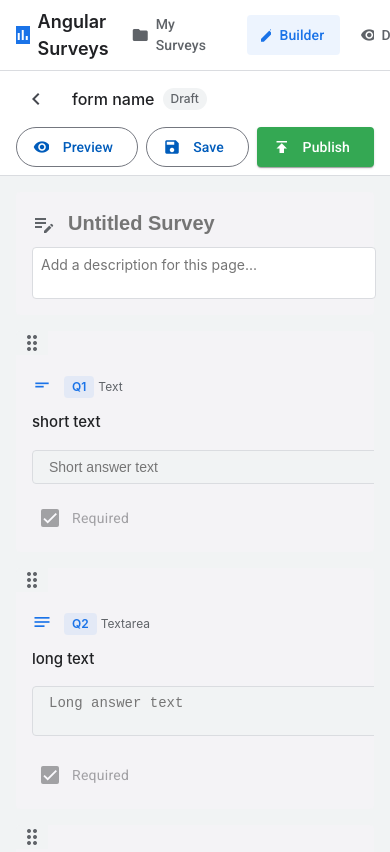
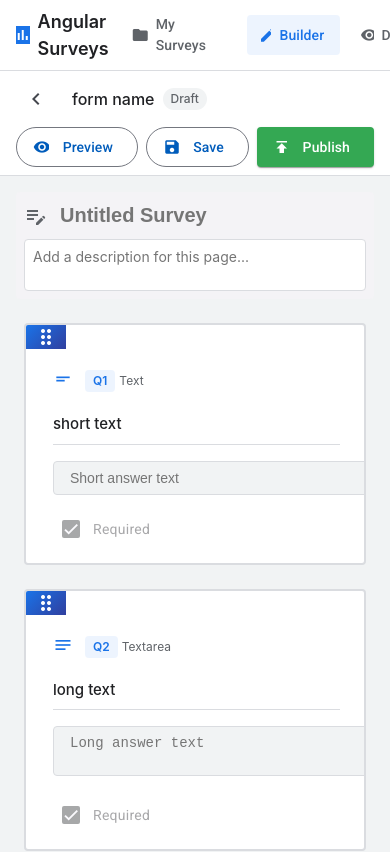
Before and after one commit to henryohanga/angular-surveys, an Angular app: page /builder in a window 390 px wide. Shown: the top 852 px of the page. Built offline with nearby package versions, Linux system fonts and the light colour scheme.

Commit message:
style(builder): improve dialog and card styling for better UX
Update dialog dimensions and styling to be more responsive and consistent
Enhance question card appearance with better hover effects and visual feedback
Adjust spacing and typography for improved readability

```diff
--- a/src/app/builder/builder.component.scss
+++ b/src/app/builder/builder.component.scss
@@ -244,7 +244,7 @@
 }
 
 .survey-meta {
-  padding: var(--spacing-md);
+  padding: var(--spacing-sm);
   border-radius: var(--radius-sm);
 }
 
@@ -275,7 +275,8 @@
 }
 
 .desc-input {
-  width: 100%;
+  // width: 100%;
+  max-width: 100%;
   font-size: var(--font-body);
   color: var(--text-secondary);
   border: 1px solid var(--surface-border);
@@ -294,35 +295,48 @@
 .questions-container {
   display: flex;
   flex-direction: column;
-  gap: var(--spacing-md);
+  gap: var(--spacing-lg);
   min-height: 200px;
+  padding: var(--spacing-sm);
 }
 
 .question-card {
   display: flex;
-  border-radius: var(--radius-sm);
+  border-radius: var(--radius-md);
   overflow: hidden;
   transition: all 0.2s ease;
+  border: 2px solid var(--surface-border);
+  background: var(--surface);
+  box-shadow: 0 2px 4px rgba(0, 0, 0, 0.04);
 }
 
 .question-card:hover {
-  box-shadow: 0 2px 8px rgba(0, 0, 0, 0.08);
+  box-shadow: 0 4px 12px rgba(0, 0, 0, 0.1);
+  border-color: var(--primary);
+  transform: translateY(-1px);
 }
 
 .drag-handle {
   display: flex;
   align-items: center;
   justify-content: center;
-  width: 32px;
-  background: var(--supporting);
+  width: 40px;
+  background: linear-gradient(
+    135deg,
+    var(--primary) 0%,
+    var(--primary-dark, #303f9f) 100%
+  );
   cursor: grab;
-  color: var(--text-secondary);
+  color: white;
   transition: all 0.2s ease;
 }
 
 .drag-handle:hover {
-  background: var(--primary-ghost);
-  color: var(--primary);
+  background: linear-gradient(
+    135deg,
+    var(--primary-hover) 0%,
+    var(--primary) 100%
+  );
 }
 
 .drag-handle:active {
@@ -331,7 +345,12 @@
 
 .question-content {
   flex: 1;
-  padding: var(--spacing-md);
+  padding: var(--spacing-md) var(--spacing-lg);
+  border-left: 3px solid transparent;
+}
+
+.question-card:hover .question-content {
+  border-left-color: var(--primary);
 }
 
 .question-header {
@@ -392,6 +411,9 @@
   font-weight: 500;
   color: var(--text-primary);
   margin-bottom: var(--spacing-md);
+  line-height: 1.5;
+  padding: var(--spacing-sm) 0;
+  border-bottom: 1px solid var(--surface-border);
 }
 
 /* Question Preview */
--- a/src/app/builder/builder.component.ts
+++ b/src/app/builder/builder.component.ts
@@ -238,9 +238,9 @@ export class BuilderComponent implements OnInit {
     };
 
     const dialogRef = this.dialog.open(QuestionDialogComponent, {
-      width: '640px',
+      width: '680px',
       maxWidth: '95vw',
-      maxHeight: '90vh',
+      maxHeight: '85vh',
       data: dialogData,
       panelClass: 'question-dialog-container',
       autoFocus: false,
@@ -410,9 +410,9 @@ export class BuilderComponent implements OnInit {
   // Preview functionality
   openPreview() {
     this.dialog.open(SurveyPreviewDialogComponent, {
-      width: '90vw',
-      maxWidth: '900px',
-      maxHeight: '90vh',
+      width: '800px',
+      maxWidth: '95vw',
+      maxHeight: '85vh',
       data: { form: this.formDef },
       panelClass: 'preview-dialog-container',
     });
--- a/src/app/builder/question-dialog.component.scss
+++ b/src/app/builder/question-dialog.component.scss
@@ -1,22 +1,11 @@
 .question-dialog {
-  width: 720px;
-  max-width: 95vw;
-  height: 85vh;
-  max-height: 85vh;
+  width: 100%;
+  height: 100%;
   display: flex;
   flex-direction: column;
   background: var(--surface, #ffffff);
-  border-radius: 16px;
+  border-radius: 12px;
   overflow: hidden;
-
-  @media (min-width: 1200px) {
-    width: 780px;
-  }
-
-  @media (min-width: 1600px) {
-    width: 850px;
-    height: 80vh;
-  }
 }
 
 // Header
@@ -195,6 +184,14 @@
   display: grid;
   grid-template-columns: repeat(2, 1fr);
   gap: 10px;
+
+  @media (min-width: 700px) {
+    grid-template-columns: repeat(3, 1fr);
+  }
+
+  @media (min-width: 1200px) {
+    grid-template-columns: repeat(4, 1fr);
+  }
 }
 
 .type-card {
--- a/src/app/builder/survey-preview-dialog.component.ts
+++ b/src/app/builder/survey-preview-dialog.component.ts
@@ -419,13 +419,12 @@ import { MWForm, MWQuestion } from '../surveys/models';
   styles: [
     `
       .preview-dialog {
-        width: 900px;
-        max-width: 95vw;
-        height: 85vh;
+        width: 100%;
+        height: 100%;
         display: flex;
         flex-direction: column;
-        background: var(--surface);
-        border-radius: 16px;
+        background: var(--surface, #ffffff);
+        border-radius: 12px;
         overflow: hidden;
       }
 
```
